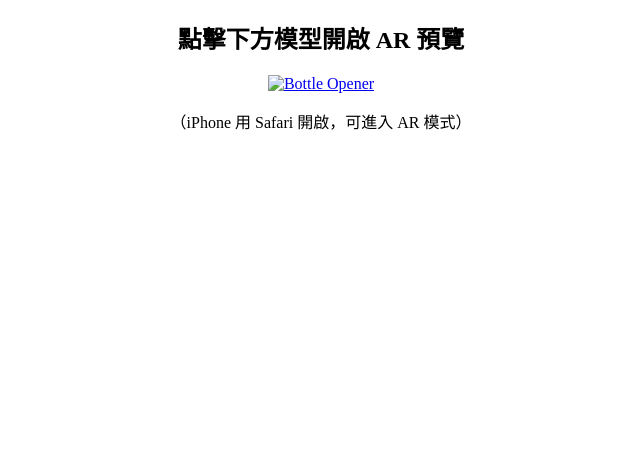
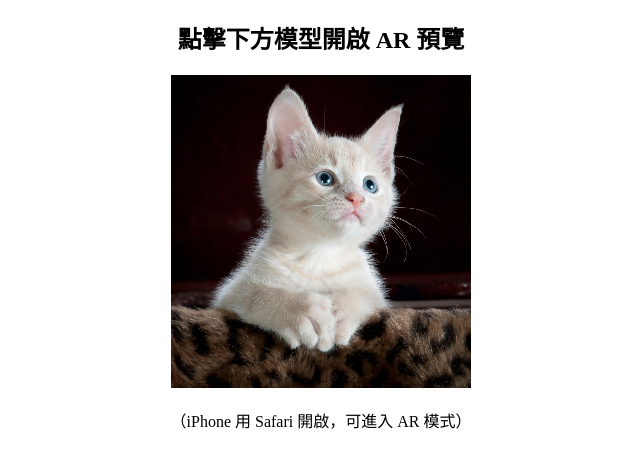
Before and after one commit to ian9911007/USDZ, a plain HTML site: page index.html in a window 1280 px wide. Shown: the whole page, without its empty margins (319-959 px from the left). Drawn offline with Linux system fonts and the light colour scheme.

Commit message:
Update index.html

```diff
--- a/index.html
+++ b/index.html
@@ -7,7 +7,7 @@
   <body style="text-align:center;">
     <h2>點擊下方模型開啟 AR 預覽</h2>
     <a rel="ar" href="https://ian9911007.github.io/USDZ/Bottle_opener.usdz">
-      <img src="preview.jpg" alt="Bottle Opener" width="300" />
+      <img src="catt.jpg" alt="Bottle Opener" width="300" />
     </a>
     <p>（iPhone 用 Safari 開啟，可進入 AR 模式）</p>
   </body>
```
